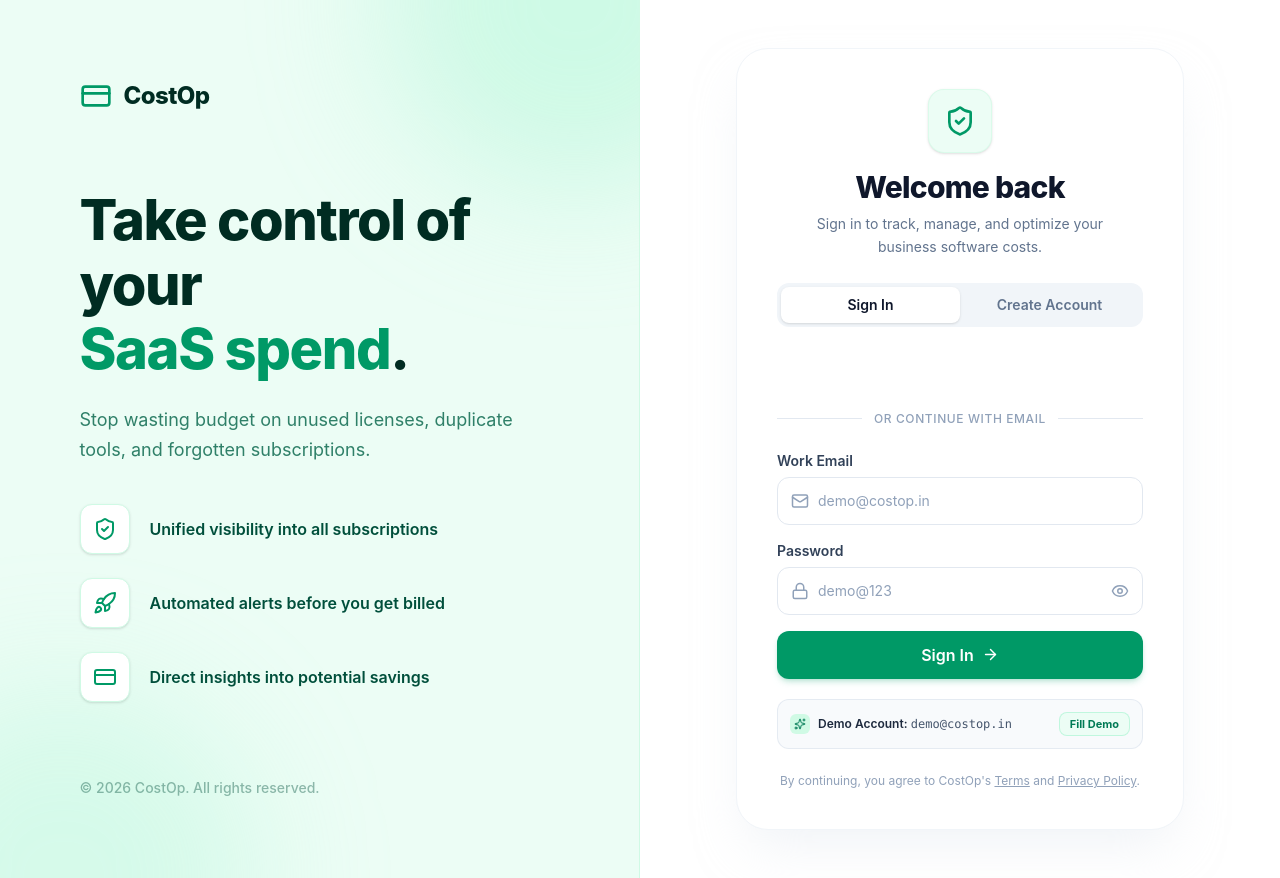
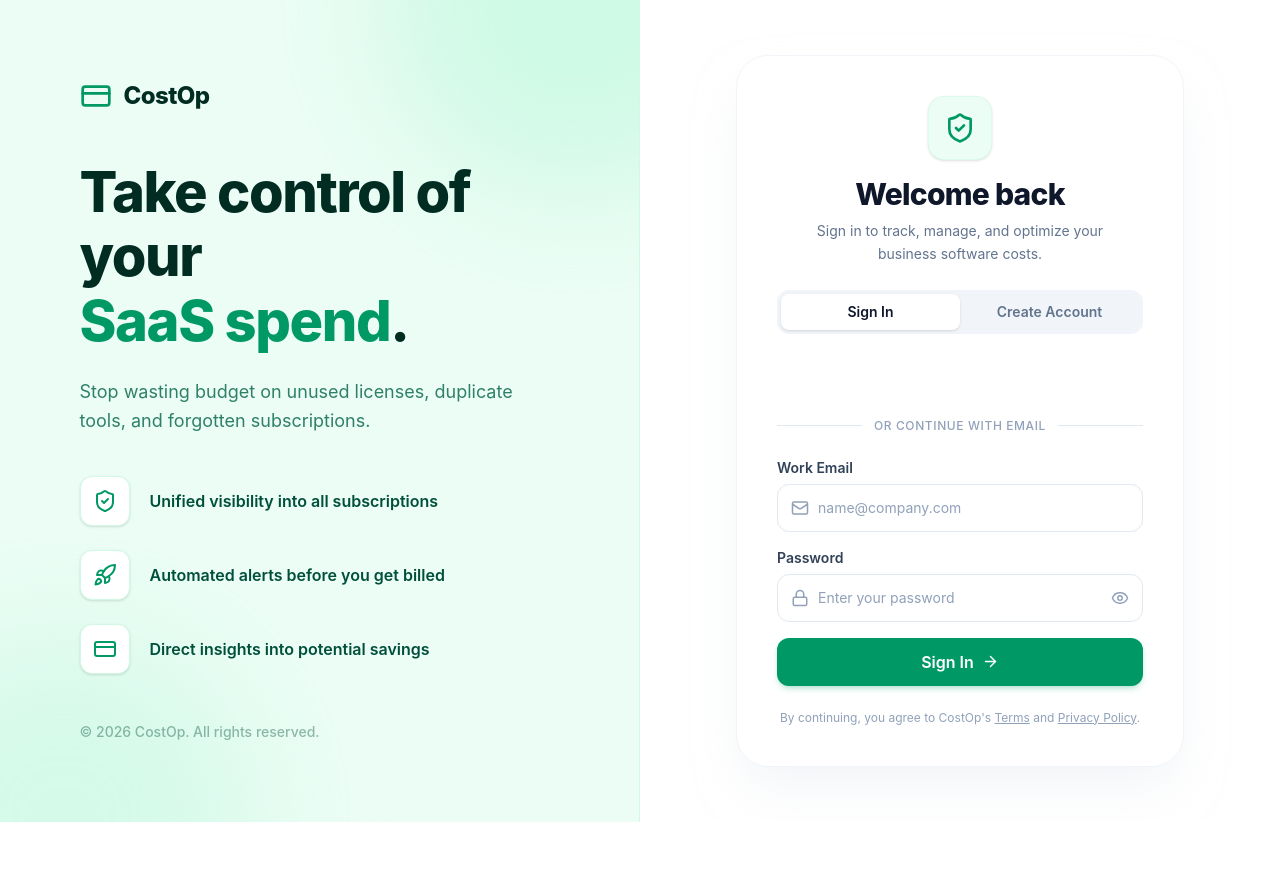
Before and after one commit to rajputshashank003/CostOp, a React (Vite) app in the folder client/: page /login in a window 1280 px wide. After the commit the page ends 822 px from the top, so only its background shows below. Built offline with nearby package versions, Linux system fonts and the light colour scheme; no server answers.

Commit message:
fix: remove demo badge and update auth placeholders to generic values

```diff
--- a/client/src/screens/Login/components/LoginBox.tsx
+++ b/client/src/screens/Login/components/LoginBox.tsx
@@ -1,5 +1,5 @@
 import { GoogleLogin } from "@react-oauth/google";
-import { AlertCircle, ArrowRight, Eye, EyeOff, Lock, Mail, ShieldCheck, Sparkles, User as UserIcon } from "lucide-react";
+import { AlertCircle, ArrowRight, Eye, EyeOff, Lock, Mail, ShieldCheck, User as UserIcon } from "lucide-react";
 import { useContext } from "react";
 import { Link } from "react-router-dom";
 import LoginContext from "../context";
@@ -23,7 +23,6 @@ export default function LoginBox() {
         errorMessage,
         setErrorMessage,
         handleEmailSubmit,
-        fillDemoCredentials,
     } = useContext(LoginContext);
 
     const isLogin = authMode === 'login';
@@ -163,7 +162,7 @@ export default function LoginBox() {
                                     autoComplete="email"
                                     value={email}
                                     onChange={(e) => setEmail(e.target.value)}
-                                    placeholder="demo@costop.in"
+                                    placeholder="name@company.com"
                                     required
                                     disabled={isSubmitting}
                                     className="w-full h-11 sm:h-12 pl-10 pr-4 text-sm bg-white border border-slate-200 rounded-xl text-slate-900 placeholder:text-slate-400 focus:outline-none focus:border-emerald-500 focus:ring-2 focus:ring-emerald-500/20 transition-all disabled:bg-slate-50"
@@ -196,7 +195,7 @@ export default function LoginBox() {
                                     autoComplete={isLogin ? "current-password" : "new-password"}
                                     value={password}
                                     onChange={(e) => setPassword(e.target.value)}
-                                    placeholder="demo@123"
+                                    placeholder={isLogin ? "Enter your password" : "Create a password (min. 6 chars)"}
                                     required
                                     disabled={isSubmitting}
                                     className="w-full h-11 sm:h-12 pl-10 pr-11 text-sm bg-white border border-slate-200 rounded-xl text-slate-900 placeholder:text-slate-400 focus:outline-none focus:border-emerald-500 focus:ring-2 focus:ring-emerald-500/20 transition-all disabled:bg-slate-50"
@@ -251,26 +250,6 @@ export default function LoginBox() {
                         </button>
                     </form>
 
-                    {/* Quick Demo Credentials Helper */}
-                    <div className="mt-5 p-3 rounded-xl bg-slate-50 border border-slate-200/80 text-xs text-slate-600 flex items-center justify-between gap-2">
-                        <div className="flex items-center gap-2 truncate">
-                            <span className="inline-flex items-center justify-center w-5 h-5 rounded-md bg-emerald-100 text-emerald-700 shrink-0 font-bold text-[10px]">
-                                <Sparkles size={12} />
-                            </span>
-                            <div className="truncate">
-                                <span className="font-semibold text-slate-800">Demo Account:</span>{" "}
-                                <span className="font-mono text-slate-600">demo@costop.in</span>
-                            </div>
-                        </div>
-                        <button
-                            type="button"
-                            onClick={fillDemoCredentials}
-                            className="px-2.5 py-1 text-[11px] font-bold text-emerald-700 hover:text-emerald-800 bg-emerald-50 hover:bg-emerald-100 border border-emerald-200/60 rounded-lg transition-colors shrink-0 cursor-pointer"
-                        >
-                            Fill Demo
-                        </button>
-                    </div>
-
                     {/* Terms & Privacy */}
                     <p className="mt-6 text-xs text-slate-400 text-center">
                         By continuing, you agree to CostOp&apos;s{" "}
--- a/client/src/screens/Login/useLogin.tsx
+++ b/client/src/screens/Login/useLogin.tsx
@@ -79,13 +79,6 @@ const useLogin = () => {
         }
     };
 
-    const fillDemoCredentials = () => {
-        setAuthMode('login');
-        setEmail('demo@costop.in');
-        setPassword('demo@123');
-        setErrorMessage('');
-    };
-
     useEffect(() => {
         if ( user ) {
             navigate('/home');
@@ -120,7 +113,6 @@ const useLogin = () => {
         errorMessage,
         setErrorMessage,
         handleEmailSubmit,
-        fillDemoCredentials,
     };
 };
 
```
